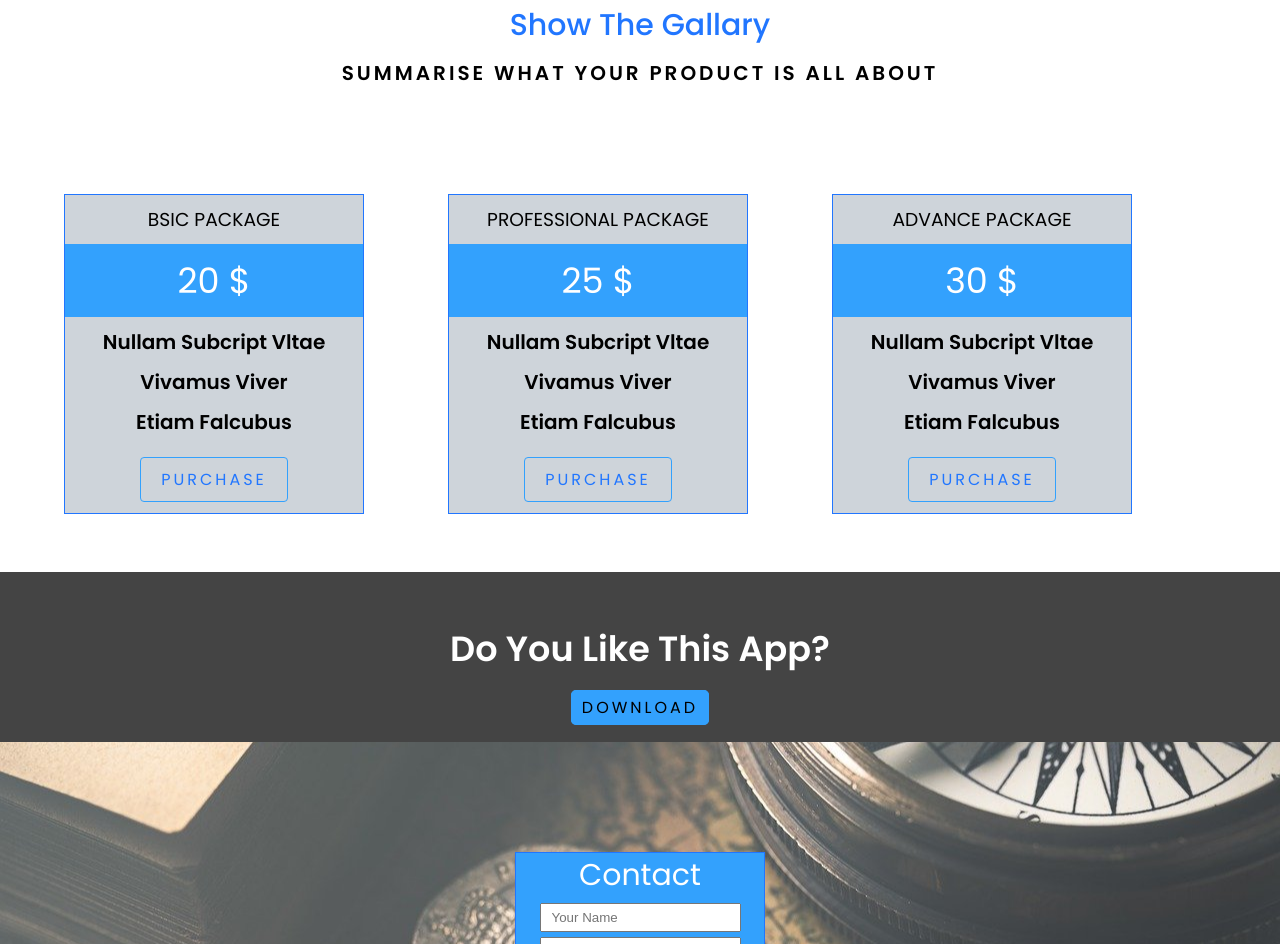
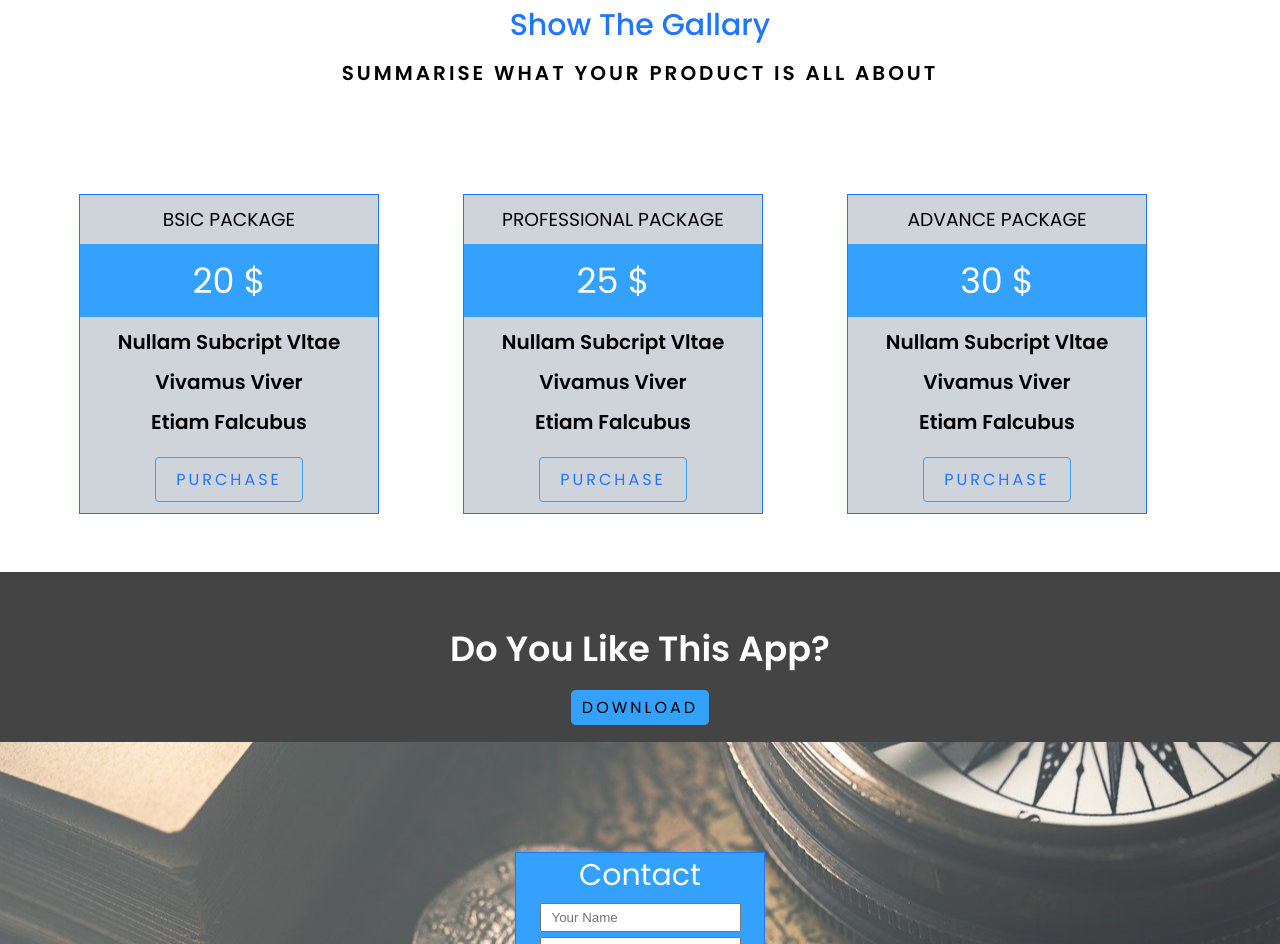
Before and after one commit to mohammadshariful/bazinger, a plain HTML site: page index.html in a window 1280 px wide. Shown: the part 2924-3868 px from the top of the page. Drawn offline with Linux system fonts and the light colour scheme.

Commit message:
first commit

```diff
--- a/css/style.css
+++ b/css/style.css
@@ -373,9 +373,11 @@ nav .fas{
     letter-spacing: 3px;
 }
 .col-price{
-    width: 80%;
-   margin-bottom: 5%;
-    padding-top: 50px;
+     width: 80%;
+     flex-basis: 33%;
+     margin-bottom: 5%;
+     padding-top: 50px;
+     padding-left: 15px;
 }
 .package{
     width: 300px;
```
